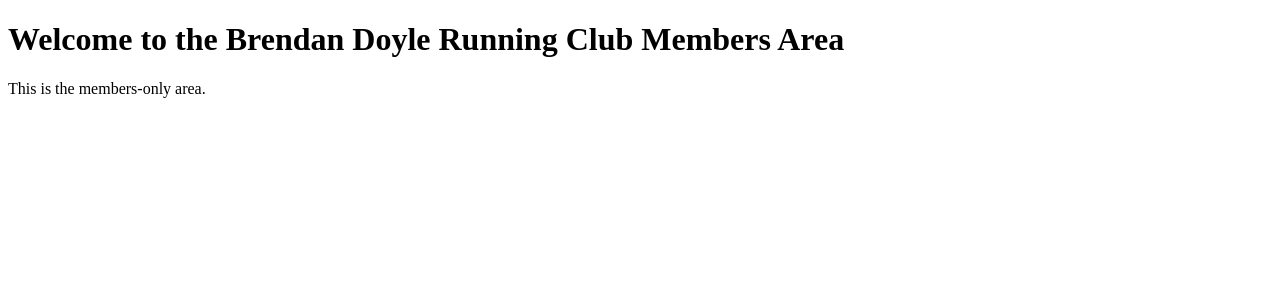
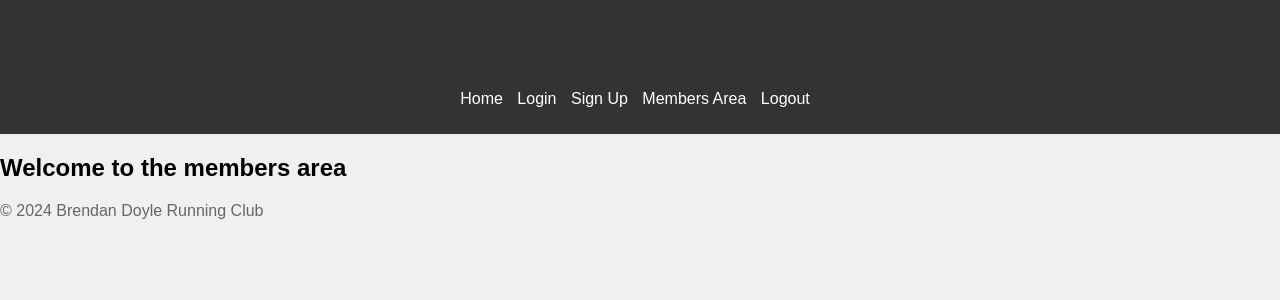
Before and after one commit to BrianMcConway/brendan-doyle-running-club, a Django app: page /members/ in a window 1280 px wide. Shown: the top 300 px of the page. Run offline with Django 5.2, Linux system fonts and the light colour scheme.

Commit message:
Add base.html, login/logout/signup frontend. Add css & js files, Add basic html & css, connect urls, test.

```diff
--- a/members/templates/members/members.html
+++ b/members/templates/members/members.html
@@ -1,10 +1,11 @@
-<!DOCTYPE html>
-<html>
-<head>
-    <title>Members - Brendan Doyle Running Club</title>
-</head>
-<body>
-    <h1>Welcome to the Brendan Doyle Running Club Members Area</h1>
-    <p>This is the members-only area.</p>
-</body>
-</html>
+{% extends 'base.html' %}
+
+{% load static %}
+
+{% block title %}members{% endblock %}
+
+{% block content %}
+
+<h2>Welcome to the members area</h2>
+
+{% endblock %}
--- a/requirements.txt
+++ b/requirements.txt
@@ -6,3 +6,4 @@ psycopg2==2.9.6
 sqlparse==0.5.0
 whitenoise==6.7.0
 django-admin-interface==0.18.0
+allauth==24.1.1
--- a/running_club/urls.py
+++ b/running_club/urls.py
@@ -16,9 +16,12 @@ Including another URLconf
 """
 from django.contrib import admin
 from django.urls import path, include
+from home import views as home_views
+from members import views as members_views
 
 urlpatterns = [
     path('', include('home.urls')),
     path('members/', include('members.urls')),
     path('admin/', admin.site.urls),
+    path('accounts/', include('allauth.urls')),
 ]
--- /dev/null
+++ b/static/css/style.css
@@ -0,0 +1,36 @@
+body {
+    font-family: Arial, sans-serif;
+    background-color: #f0f0f0;
+    margin: 0;
+    padding: 0;
+}
+
+header {
+    background-color: #333;
+    color: #fff;
+    padding: 10px 0;
+    text-align: center;
+}
+
+nav ul {
+    list-style: none;
+    padding: 0;
+}
+
+nav ul li {
+    display: inline;
+    margin-right: 10px;
+}
+
+nav ul li a {
+    color: #fff;
+    text-decoration: none;
+}
+
+h1 {
+    color: #333;
+}
+
+p {
+    color: #666;
+}
--- /dev/null
+++ b/templates/base.html
@@ -0,0 +1,32 @@
+<!-- templates/base.html -->
+<!DOCTYPE html>
+<html lang="en">
+<head>
+    <meta charset="UTF-8">
+    <meta name="viewport" content="width=device-width, initial-scale=1.0">
+    <title>{% block title %}Brendan Doyle Running Club{% endblock %}</title>
+    {% load static %}
+    <link rel="stylesheet" href="{% static 'css/style.css' %}">
+</head>
+<body>
+    <header>
+        <h1>Brendan Doyle Running Club</h1>
+        <nav>
+            <ul>
+                <li><a href="{% url 'home' %}">Home</a></li>
+                <li><a href="{% url 'account_login' %}">Login</a></li>
+                <li><a href="{% url 'account_signup' %}">Sign Up</a></li>
+                <li><a href="{% url 'members' %}">Members Area</a></li>
+                <li><a href="{% url 'account_logout' %}">Logout</a></li>
+            </ul>
+        </nav>
+    </header>
+    <main>
+        {% block content %}
+        {% endblock %}
+    </main>
+    <footer>
+        <p>&copy; 2024 Brendan Doyle Running Club</p>
+    </footer>
+</body>
+</html>
```
Also changed, not shown: home/templates/home/index.html (+11 -10 lines), running_club/settings.py (+17 -1 lines), templates/accounts/login.html (added, +12 -0 lines), templates/accounts/logout.html (added, +8 -0 lines), templates/accounts/signup.html (added, +12 -0 lines), static/js/script.js (added).
